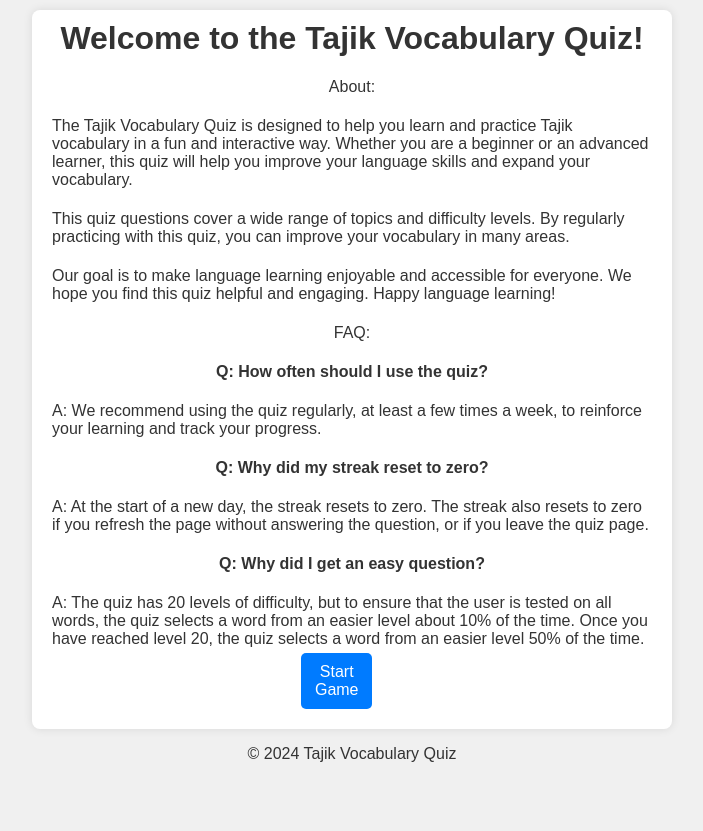
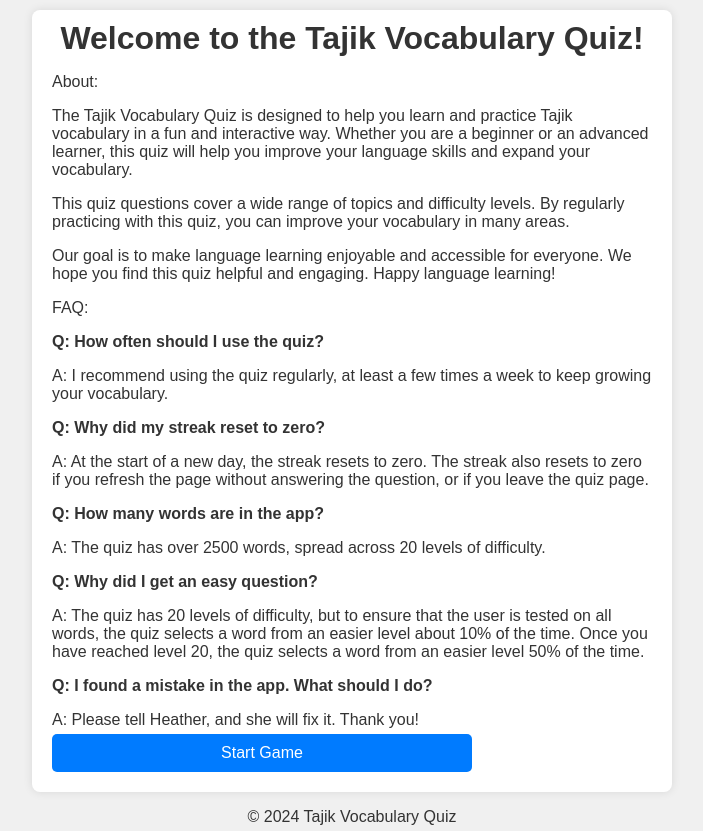
Before and after one commit to haagamble/tajik_vocab, a Flask app: page /about in a window 1280 px wide. Shown: the part 94-925 px from the top of the page, without its empty margins (288-991 px from the left). Before the commit the page ends 856 px from the top, so only its background shows below. Run offline with Flask 3, Linux system fonts and the light colour scheme.

Commit message:
update about page

```diff
--- a/static/styles.css
+++ b/static/styles.css
@@ -24,6 +24,11 @@ body {
     display: flex;
     flex-direction: column;
     align-items: center;
+}
+/* Container for about page */
+.about-container {
+    padding: 0 15px; /* Adds 15px padding to the left and right */
+    box-sizing: border-box; /* Ensures padding is included in the element's total width */
 }
 header {
     width: 100%;
--- a/templates/about.html
+++ b/templates/about.html
@@ -3,33 +3,43 @@
 {% block title %} Tajik Vocabulary Quiz{% endblock %}
 
 {% block content %}
-
+<div about-container>
     <h1>Welcome to the Tajik Vocabulary Quiz!</h1>
     <p>About:</p>
-<p>The Tajik Vocabulary Quiz is designed to help you learn and practice Tajik vocabulary in a fun and interactive way.
-    Whether you are a beginner or an advanced learner, this quiz will help you improve your language skills and expand
+    <p>The Tajik Vocabulary Quiz is designed to help you learn and practice Tajik vocabulary in a fun and interactive
+        way.
+        Whether you are a beginner or an advanced learner, this quiz will help you improve your language skills and
+        expand
         your vocabulary.</p>
-<p>This quiz questions cover a wide range of topics and difficulty levels. By regularly practicing with this quiz, you
+    <p>This quiz questions cover a wide range of topics and difficulty levels. By regularly practicing with this quiz,
+        you
         can improve your vocabulary in many areas.</p>
-<p>Our goal is to make language learning enjoyable and accessible for everyone. We hope you find this quiz helpful and
+    <p>Our goal is to make language learning enjoyable and accessible for everyone. We hope you find this quiz helpful
+        and
         engaging. Happy language learning!</p>
 
     <p>FAQ:</p>
     <p><strong>Q: How often should I use the quiz?</strong></p>
-<p>A: We recommend using the quiz regularly, at least a few times a week, to reinforce your learning and track your
-    progress.</p>
+    <p>A: I recommend using the quiz regularly, at least a few times a week to keep growing your vocabulary.</p>
     <p><strong>Q: Why did my streak reset to zero?</strong></p>
     <p>A: At the start of a new day, the streak resets to zero. The streak also resets to zero if you refresh the page
         without answering the question, or if you leave the quiz page.
     </p>
+    <p><strong>Q: How many words are in the app?</strong></p>
+    <p>A: The quiz has over 2500 words, spread across 20 levels of difficulty.</p>
     <p><strong>Q: Why did I get an easy question?</strong></p>
-<p>A: The quiz has 20 levels of difficulty, but to ensure that the user is tested on all words, the quiz selects a word
-    from an easier level about 10% of the time. Once you have reached level 20, the quiz selects a word from an easier
+    <p>A: The quiz has 20 levels of difficulty, but to ensure that the user is tested on all words, the quiz selects a
+        word
+        from an easier level about 10% of the time. Once you have reached level 20, the quiz selects a word from an
+        easier
         level 50% of the time. </p>
+    <p><strong>Q: I found a mistake in the app. What should I do?</strong></p>
+    <p>A: Please tell Heather, and she will fix it. Thank you!</p>
 
 
     <a href="{{ url_for('tajik_vocab') }}">
         <button class="btn btn-primary">Start Game</button>
     </a>
+</div>
 
 {% endblock %}
```
Lines whose indentation alone changed are shown as unchanged.
